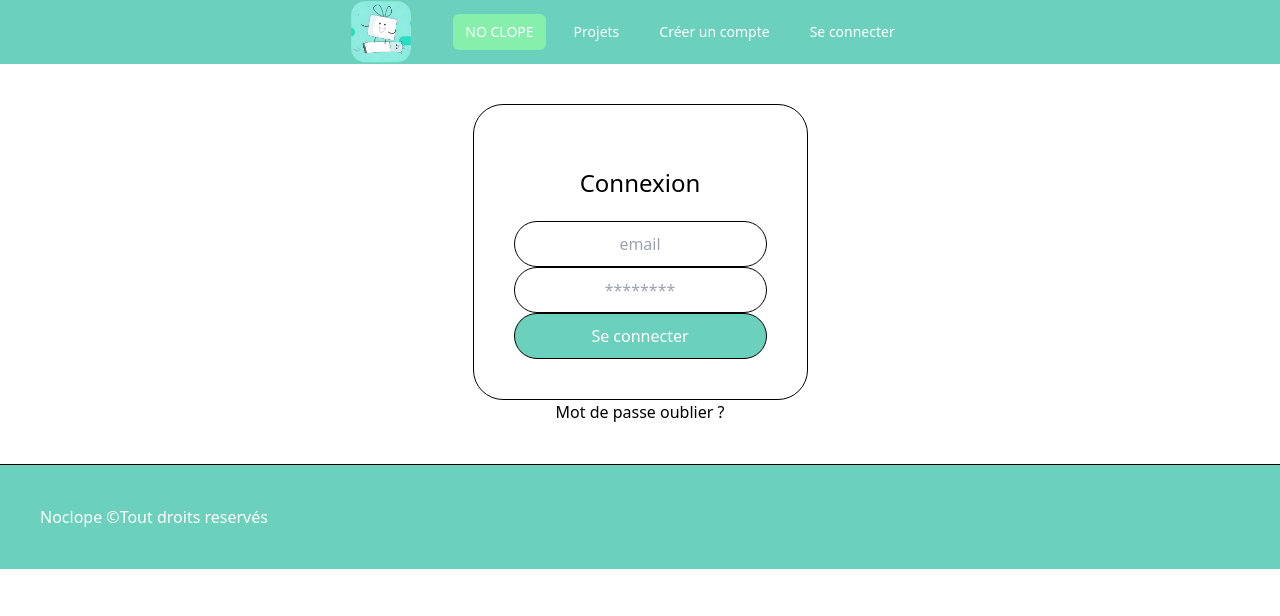
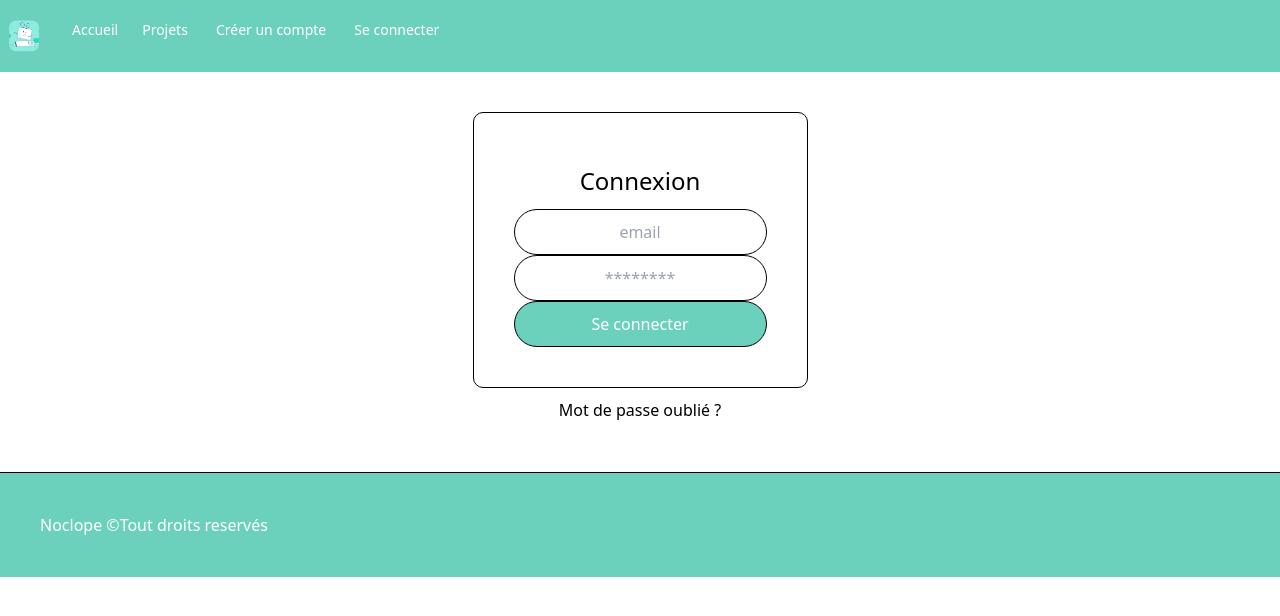
Before and after one commit to NicolasTamareg/projectnoclope, a Vue app in the folder vuejs/noclopefront/: page /login in a window 1280 px wide. Shown: the top 616 px of the page. Built offline with nearby package versions, Linux system fonts and the light colour scheme.

Commit message:
changement visuels sur toutes les pages +nv navbar

```diff
--- a/vuejs/noclopefront/src/App.vue
+++ b/vuejs/noclopefront/src/App.vue
@@ -1,12 +1,13 @@
 <script setup>
 import { RouterView } from "vue-router";
 import NavBar from "./components/NavBar.vue";
+import Navbar2 from "./components/Navbar2.vue";
 
 </script>
 
 <template>
   <header>
-    <NavBar />
+    <Navbar2 />
   </header>
 
 
--- /dev/null
+++ b/vuejs/noclopefront/src/components/Navbar2.vue
@@ -0,0 +1,137 @@
+<script setup>
+import { RouterLink } from "vue-router";
+import { ref } from 'vue';
+const showMobileMenu = ref(true)
+</script>
+
+<script>
+
+
+export default {
+
+  methods: {
+    logout() {
+      localStorage.clear();
+    },
+  },
+
+  data() {
+    return { isConnected: Boolean(localStorage.getItem("token")), isAdmin: String(localStorage.getItem("is_admin")) };
+  },
+  mounted: function () {
+    this.$router.afterEach(() => {
+      // this.isConnected = !!localStorage.getItem("token");
+      this.isConnected = Boolean(localStorage.getItem("token"));
+      this.isAdmin = String(localStorage.getItem("is_admin"));
+    });
+  },
+};
+</script>
+
+<template>
+    <nav>
+        <!-- desktop menu-->
+        <div class="navbar">
+            <div class="max-w-7xl mx-auto">
+                <div class="flex justify-between">
+                    <!-- menu -->
+                    <div class="flex space-x-4">
+                        <!-- logo -->
+                             <a href="" class="flex items-center py-5 px-2 space-x-2">
+                                <img src="../views/img/logo-principal.png" alt="" class="h-8 w-8">
+                            </a>
+                        <!-- menu admin -->
+                        <div v-if="isAdmin=='admin' ">
+                            <div class="hidden md:flex items-center space-x-1">
+                              <a href="#" class="text-white hover:bg-green-300 hover:text-white px-2 py-5 rounded-md text-sm font-medium"><RouterLink to="/">Accueil</RouterLink></a>
+                              <RouterLink class="text-white hover:bg-green-300 hover:text-white px-2 py-5 rounded-md text-sm font-medium" to="/adminUtilisateur">Utilisateurs</RouterLink>
+                              <RouterLink class="text-white hover:bg-green-300 hover:text-white px-2 py-5 rounded-md text-sm font-medium" to="/adminTransaction">Transactions</RouterLink>
+                              <RouterLink class="text-white hover:bg-green-300 hover:text-white px-2 py-5 rounded-md text-sm font-medium" to="/login" @click="logout">Se déconnecter</RouterLink>
+                            </div>
+                        </div>
+                        <!-- menu -->
+                        <div v-else>
+
+                          <div v-if="isConnected">
+                            <!-- menu utilisateur -->
+                            <div class="hidden md:flex items-center space-x-1">
+                                <a class="text-white hover:bg-green-300 hover:text-white px-2 py-5 rounded-md text-sm font-medium"><RouterLink to="/">Accueil</RouterLink></a>
+                                <a href="#" class="text-white hover:bg-green-300 hover:text-white px-2 py-5 rounded-md text-sm font-medium"><RouterLink to="/project">Projets</RouterLink></a>
+                                <a href=""><RouterLink class="text-white hover:bg-green-300 hover:text-white px-3 py-2 rounded-md text-sm font-medium" to="/profil">Profil</RouterLink></a>
+                                <RouterLink class="text-white hover:bg-green-300 hover:text-white px-3 py-2 rounded-md text-sm font-medium" to="/login" @click="logout">Se déconnecter</RouterLink>
+                            </div>
+                          </div>
+                          <!-- menu visiteur -->
+                          <div v-else>
+                            <div class="hidden md:flex items-center space-x-1">
+                              <a href="#" class="text-white hover:bg-green-300 hover:text-white px-2 py-5 rounded-md text-sm font-medium"><RouterLink to="/">Accueil</RouterLink></a>
+                              <a href="#" class="text-white hover:bg-green-300 hover:text-white px-3 py-2 rounded-md text-sm font-medium"><RouterLink to="/project">Projets</RouterLink></a>
+                              <a href="#" class="text-white hover:bg-green-300 hover:text-white px-3 py-2 rounded-md text-sm font-medium"><RouterLink to="/register">Créer un compte</RouterLink></a>
+                              <a href="#" class="text-white hover:bg-green-300 hover:text-white px-3 py-2 rounded-md text-sm font-medium"><RouterLink to="/login">Se connecter</RouterLink></a>
+                            </div>
+                          </div>
+                        </div>
+
+                    </div>
+
+                    <!-- button show mobile menu -->
+                    <div class="md:hidden flex items-center">
+                      <button @click="showMobileMenu = !showMobileMenu" type="button" class=" bg-transparent py-2 px-2 text-black-400  hover:text-white focus:outline-none focus:ring-2 focus:ring-white focus:ring-offset-2 focus:ring-offset-gray-800" aria-controls="mobile-menu" aria-expanded="false">
+                        <svg class="block h-6 w-6 text-white" xmlns="http://www.w3.org/2000/svg" fill="none" viewBox="0 0 24 24" stroke-width="1.5" stroke="currentColor" aria-hidden="true">
+                        <path stroke-linecap="round" stroke-linejoin="round" d="M3.75 6.75h16.5M3.75 12h16.5m-16.5 5.25h16.5" />
+                        </svg>
+
+                        <svg class="hidden h-6 w-6" xmlns="http://www.w3.org/2000/svg" fill="none" viewBox="0 0 24 24" stroke-width="1.5" stroke="currentColor" aria-hidden="true">
+                        <path stroke-linecap="round" stroke-linejoin="round" d="M6 18L18 6M6 6l12 12" />
+                        </svg>
+                      </button>
+
+                    </div>
+                </div>
+            </div>
+        </div>
+        <!-- mobile menu -->
+        <div class="navbar md:hidden" :class="{hidden: showMobileMenu}">
+          <div v-if="isAdmin=='admin' ">
+            <!-- mobile menu admin -->
+            <a href="#" class="text-white block hover:bg-green-300 hover:text-white px-2 py-5 rounded-md text-sm font-medium"><RouterLink to="/">Accueil</RouterLink></a>
+              <RouterLink class="text-white block hover:bg-green-300 hover:text-white px-2 py-5 rounded-md text-sm font-medium" to="/adminUtilisateur">Utilisateurs</RouterLink>
+              <RouterLink class="text-white block hover:bg-green-300 hover:text-white px-2 py-5 rounded-md text-sm font-medium" to="/adminTransaction">Transactions</RouterLink>
+              <RouterLink class="text-white block hover:bg-green-300 hover:text-white px-2 py-5 rounded-md text-sm font-medium" to="/login" @click="logout">Se déconnecter</RouterLink>
+          </div>
+          <div v-else class="navbar md:hidden" :class="{hidden: showMobileMenu}">
+            <div v-if="isConnected">
+              <!-- mobile menu utilisateur -->
+
+                <a class="text-white block hover:bg-green-300 hover:text-white px-2 py-5 rounded-md text-sm font-medium"><RouterLink to="/">Accueil</RouterLink></a>
+                <a href="#" class="text-white block hover:bg-green-300 hover:text-white px-2 py-5 rounded-md text-sm font-medium"><RouterLink to="/project">Projets</RouterLink></a>
+                <a href=""><RouterLink class="text-white block hover:bg-green-300 hover:text-white px-2 py-5 rounded-md text-sm font-medium" to="/profil">Profil</RouterLink></a>
+                <RouterLink class="text-white block hover:bg-green-300 hover:text-white px-2 py-5 rounded-md text-sm font-medium" to="/login" @click="logout">Se déconnecter</RouterLink>
+
+            </div>
+              <!-- mobile menu visiteur -->
+              <div v-else>
+
+                  <a href="#" class="text-white block hover:bg-green-300 hover:text-white px-2 py-5 rounded-md text-sm font-medium"><RouterLink to="/">Accueil</RouterLink></a>
+                  <a href="#" class="text-white block hover:bg-green-300 hover:text-white px-2 py-5 rounded-md text-sm font-medium"><RouterLink to="/project">Projets</RouterLink></a>
+                  <a href="#" class="text-white block hover:bg-green-300 hover:text-white px-2 py-5 rounded-md text-sm font-medium"><RouterLink to="/register">Créer un compte</RouterLink></a>
+                  <a href="#" class="text-white block hover:bg-green-300 hover:text-white px-2 py-5 rounded-md text-sm font-medium"><RouterLink to="/login">Se connecter</RouterLink></a>
+
+              </div>
+
+
+
+          </div>
+        </div>
+    </nav>
+
+
+
+
+</template>
+
+<style scoped>
+.navbar{
+  background-color: #6CD1BC;
+}
+</style>
--- a/vuejs/noclopefront/src/views/AngelView.vue
+++ b/vuejs/noclopefront/src/views/AngelView.vue
@@ -153,7 +153,7 @@ export default {
   justify-content: space-around;
   padding: 10px;
   background-color: #FFFFFF;
-  border-radius: 30px;
+  border-radius: 10px;
   padding: 20px;
   width: fit-content;
   text-align: center;
@@ -185,7 +185,7 @@ label{
 .englobe-all{
     display: flex;
     justify-content: center;
-    background: linear-gradient(to bottom , #69D5BF, #FFFFFF );
+    /* background: linear-gradient(to bottom , #69D5BF, #FFFFFF ); */
     padding: 40px 40px 40px 40px;
 }
 h2 {
--- a/vuejs/noclopefront/src/views/AvanceView.vue
+++ b/vuejs/noclopefront/src/views/AvanceView.vue
@@ -30,7 +30,7 @@
   flex-direction: column;
   justify-content: space-evenly;
   padding: 10px;
-  background: linear-gradient(to bottom, #69D5BF, #ACE7DC, #FFFFFF);
+  /* background: linear-gradient(to bottom, #69D5BF, #ACE7DC, #FFFFFF); */
 
   padding: 20px;
   width: 100%;
--- a/vuejs/noclopefront/src/views/BeginView.vue
+++ b/vuejs/noclopefront/src/views/BeginView.vue
@@ -90,7 +90,7 @@ form{
   justify-content: space-around;
   padding: 10px;
   background-color: #FFFFFF;
-  border-radius: 30px;
+  border-radius: 10px;
   padding: 20px;
   text-align: center;
   border: solid 1px black;
@@ -122,7 +122,7 @@ label{
 .englobe-all {
     display: flex;
     justify-content: center;
-    background: linear-gradient(to bottom , #69D5BF, #FFFFFF );
+    /* background: linear-gradient(to bottom , #69D5BF, #FFFFFF ); */
     padding: 40px;
 }
 h1 {
--- a/vuejs/noclopefront/src/views/CraquageView.vue
+++ b/vuejs/noclopefront/src/views/CraquageView.vue
@@ -75,7 +75,7 @@ form{
   justify-content: space-around;
   padding: 10px;
   background-color: #FFFFFF;
-  border-radius: 30px;
+  border-radius: 10px;
   padding: 20px;
   width: fit-content;
   text-align: center;
@@ -107,7 +107,7 @@ label{
 .englobe-all{
     display: flex;
     justify-content: center;
-    background: linear-gradient(to bottom , #69D5BF, #FFFFFF );
+    /* background: linear-gradient(to bottom , #69D5BF, #FFFFFF ); */
     padding: 40px 40px 40px 40px;
 }
 h2 {
--- a/vuejs/noclopefront/src/views/HomeView.vue
+++ b/vuejs/noclopefront/src/views/HomeView.vue
@@ -53,7 +53,7 @@ notre but est de suivre nos clients tout au long de leur projet les aider à att
   display: flex;
   flex-direction: column;
   align-items: center;
-  background: linear-gradient(to bottom , #69D5BF, #FFFFFF );
+
 
 }
 .intro {
--- a/vuejs/noclopefront/src/views/LoginView.vue
+++ b/vuejs/noclopefront/src/views/LoginView.vue
@@ -112,7 +112,7 @@ export default {
   <!-- lien de mot de passe oublier -->
       <p v-if="feedbackMessage">{{feedbackMessage}}</p>
       <RouterLink to="/resetPassword">
-      <p>Mot de passe oublier ?</p>
+      <p>Mot de passe oublié ?</p>
       </RouterLink>
     </div>
 
@@ -136,7 +136,7 @@ form{
   flex-direction: column;
   justify-content: space-around;
   padding: 10px;
-  border-radius: 30px;
+  border-radius: 10px;
   padding: 40px;
   width: fit-content;
   text-align: center;
@@ -173,11 +173,11 @@ label[data-v-45f5edd7]{
 .englobe-all[data-v-45f5edd7] {
     display: flex;
     justify-content: center;
-    background: linear-gradient(to bottom , #69D5BF, #FFFFFF );
+    /* background: linear-gradient(to bottom , #69D5BF, #FFFFFF ); */
     padding: 40px;
 }
 h1 {
-  padding: 20px;
+  padding: 10px;
   font-size: 1.5em;
   color: black;
 }
@@ -191,8 +191,7 @@ button{
   border-radius: 30px;
   width: 20vw;
 }
-@media (max-width: 766px){
-
-
+p{
+  padding: 10px;
 }
 </style>
--- a/vuejs/noclopefront/src/views/ProfilView.vue
+++ b/vuejs/noclopefront/src/views/ProfilView.vue
@@ -121,7 +121,7 @@ export default {
 
 <style scoped>
 .all {
-  background: linear-gradient(to bottom, #69d5bf, #ffffff);
+  /* background: linear-gradient(to bottom, #69d5bf, #ffffff); */
 }
 .card {
   padding: 20px;
--- a/vuejs/noclopefront/src/views/RegisterView.vue
+++ b/vuejs/noclopefront/src/views/RegisterView.vue
@@ -110,7 +110,7 @@ form{
   justify-content: space-around;
   padding: 10px;
   background-color: #FFFFFF;
-  border-radius: 30px;
+  border-radius: 10px;
   padding: 20px;
   width: fit-content;
   text-align: center;
@@ -142,7 +142,7 @@ label{
 .englobe-all[data-v-bf0653ef] {
     display: flex;
     justify-content: center;
-    background: linear-gradient(to bottom , #69D5BF, #FFFFFF );
+    /* background: linear-gradient(to bottom , #69D5BF, #FFFFFF ); */
     padding: 40px 40px 40px 40px;
 }
 h1 {
```
Also changed, not shown: vuejs/noclopefront/src/components/NavBar.vue (+8 -2 lines).
